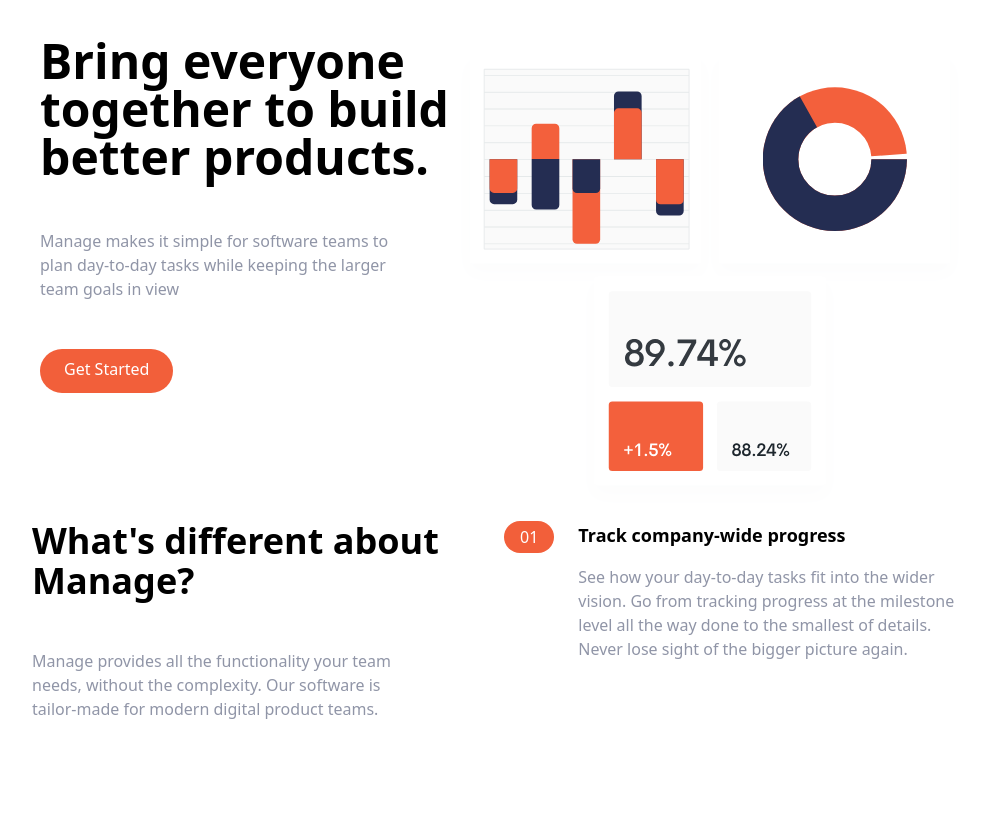
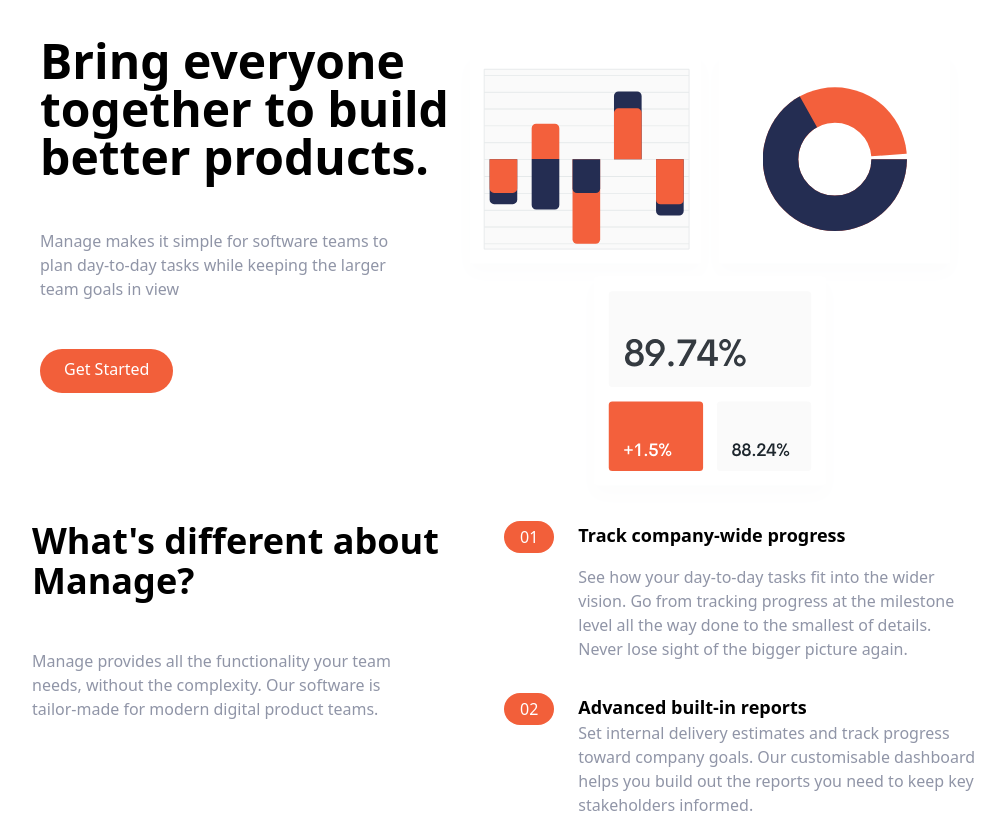
Before and after one commit to apicgg/tailwind-landing-page, a website built with Vite: page index.html in a window 1280 px wide. Shown: the part 95-912 px from the top of the page, without its empty margins (136-1141 px from the left). Before the commit the page ends 816 px from the top, so only its background shows below. Built offline with nearby package versions, Linux system fonts and the light colour scheme.

Commit message:
Add list item 2 in feature section

```diff
--- a/index.html
+++ b/index.html
@@ -114,6 +114,34 @@
               </p>
             </div>
           </div>
+          <!-- List item 2 -->
+          <div
+            class="flex flex-col md:flex-row space-y-3 md:space-y-0 md:space-x-6"
+          >
+            <!-- Heading -->
+            <div class="rounded-l-full bg-brightRedSupLight md:bg-transparent">
+              <div class="flex items-center space-x-2">
+                <div
+                  class="text-white bg-brightRed px-4 py-2 md:py-1 rounded-full"
+                >
+                  02
+                </div>
+                <h3 class="text-base font-bold md:hidden">
+                  Advanced built-in reports
+                </h3>
+              </div>
+            </div>
+            <div>
+              <h3 class="text-lg font-bold hidden md:block">
+                Advanced built-in reports
+              </h3>
+              <p class="text-darkGrayishBlue">
+                Set internal delivery estimates and track progress toward
+                company goals. Our customisable dashboard helps you build out
+                the reports you need to keep key stakeholders informed.
+              </p>
+            </div>
+          </div>
         </div>
       </div>
     </section>
```
Also changed, not shown: css/main.css.
